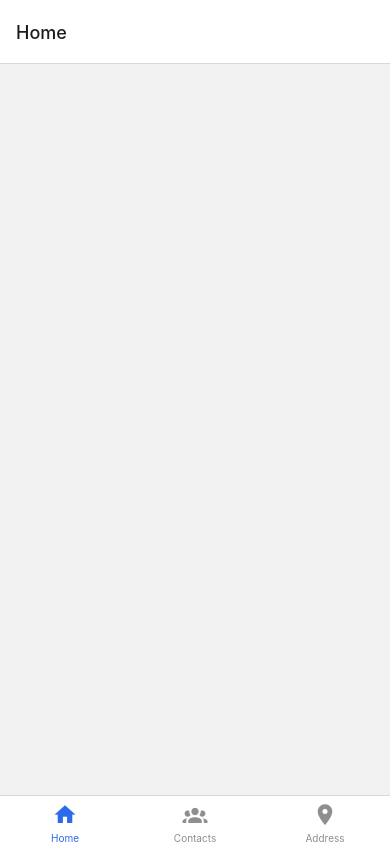
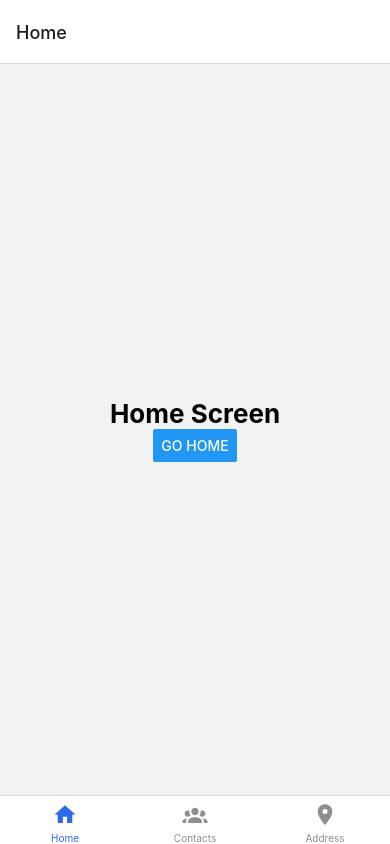
Before and after one commit to ayman2002rahman/Pickhacks2024, a React Native app in the folder frontend/: screen /Home in a window 390 px wide. Built offline with nearby package versions, Linux system fonts and the light colour scheme.

Commit message:
HomeScreen partially works

```diff
--- a/frontend/navigation/screens/HomeScreen.js
+++ b/frontend/navigation/screens/HomeScreen.js
@@ -1,12 +1,61 @@
-import * as React from 'react'
-import { View, Text } from 'react-native';
+import * as React from 'react';
+import { View, Text, Button, Platform } from 'react-native';
+import { Audio } from 'expo-av';
 
-export default function HomeScreen({navigation}) {
-    return(
-        <View style={{ flex: 1, alignItems: 'center', justifyContent: 'center' }}>
-            <Text
-                onPress={() => alert('This is the "home" screen.')}
-                style={{ fontSize: 26, fontWeight: 'bold' }}Home Screen></Text>
-        </View>
-    );
+function HomeScreen({ navigation }) {
+  const [permission, setPermission] = React.useState(false);
+
+  const getMicrophonePermissions = async () => {
+    const { status } = await Audio.requestPermissionsAsync();
+    setPermission(status === 'granted');
+  };
+
+  const startRecording = async () => {
+    if (!permission) {
+      await getMicrophonePermissions();
+    }
+    if (permission) {
+      await Audio.setAudioModeAsync({
+        allowsRecordingIOS: true,
+        playsInSilentModeIOS: true,
+      });
+
+      // Start the recording
+      const recording = new Audio.Recording();
+      try {
+        await recording.prepareToRecordAsync(Audio.RECORDING_OPTIONS_PRESET_HIGH_QUALITY);
+        await recording.startAsync();
+
+        // Split audio into 3-second intervals
+        const interval = setInterval(async () => {
+          await recording.stopAndUnloadAsync();
+          const uri = recording.getURI(); // This is the file path of the recording
+          // Here you would send `uri` to your Flask backend
+          console.log(uri);
+
+          // Start a new recording for the next segment
+          await recording.prepareToRecordAsync(Audio.RECORDING_OPTIONS_PRESET_HIGH_QUALITY);
+          await recording.startAsync();
+        }, 3000);
+
+        // Remember to clear the interval when you navigate away or stop recording
+        // clearInterval(interval);
+
+      } catch (error) {
+        console.error(error);
+      }
+    }
+  };
+
+  return (
+    <View style={{ flex: 1, alignItems: 'center', justifyContent: 'center' }}>
+      <Text style={{ fontSize: 26, fontWeight: 'bold' }}>Home Screen</Text>
+      <Button
+        title="Go Home"
+        onPress={startRecording}
+      />
+    </View>
+  );
 }
+
+export default HomeScreen;
--- a/frontend/package.json
+++ b/frontend/package.json
@@ -27,7 +27,8 @@
     "react-native-maps-directions": "^1.9.0",
     "react-native-safe-area-context": "4.8.2",
     "react-native-screens": "~3.29.0",
-    "twilio": "^5.0.3"
+    "twilio": "^5.0.3",
+    "expo-av": "~13.10.5"
   },
   "devDependencies": {
     "@babel/core": "^7.20.0"
```
Also changed, not shown: 1 other file (tests, documents, lock files or other folders).
